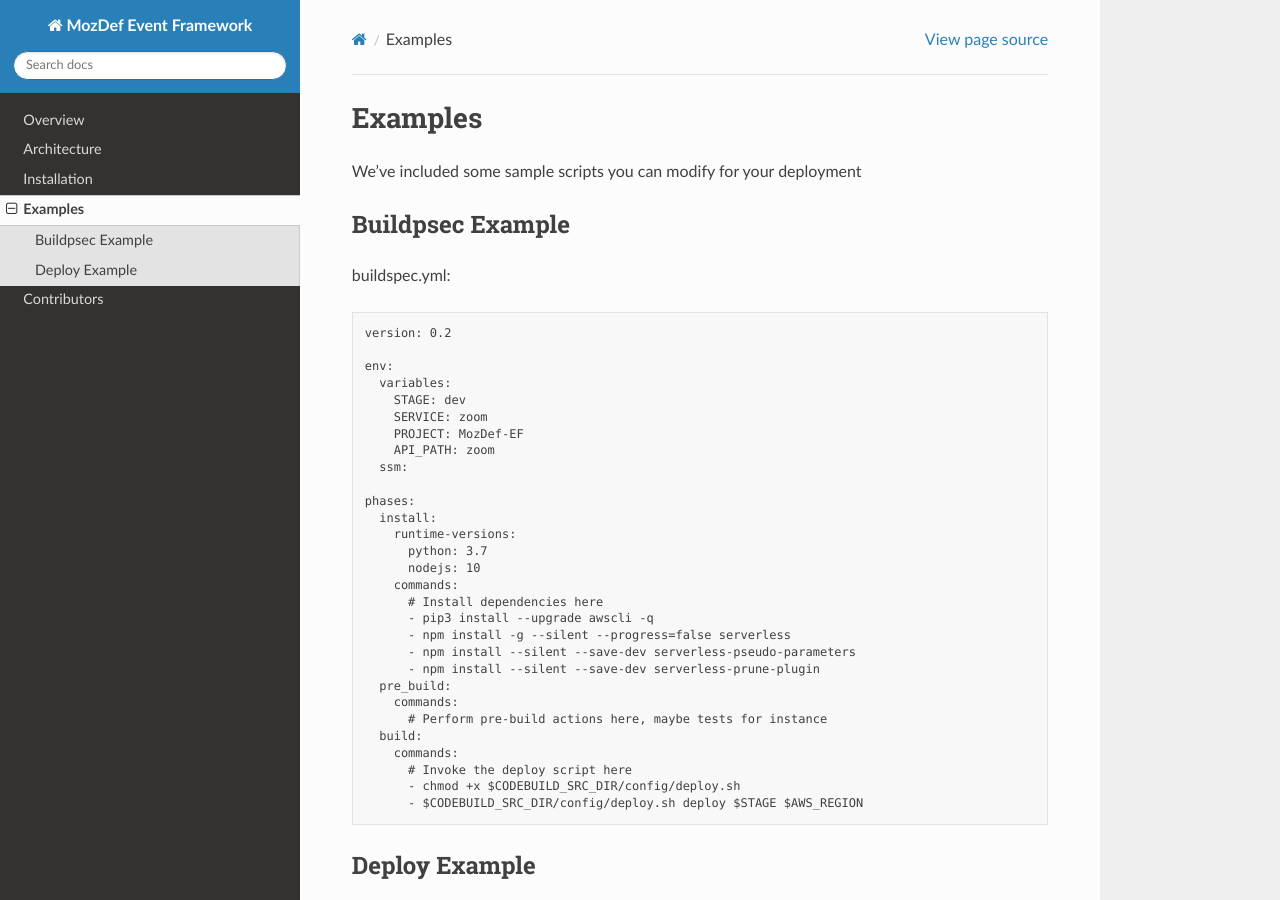
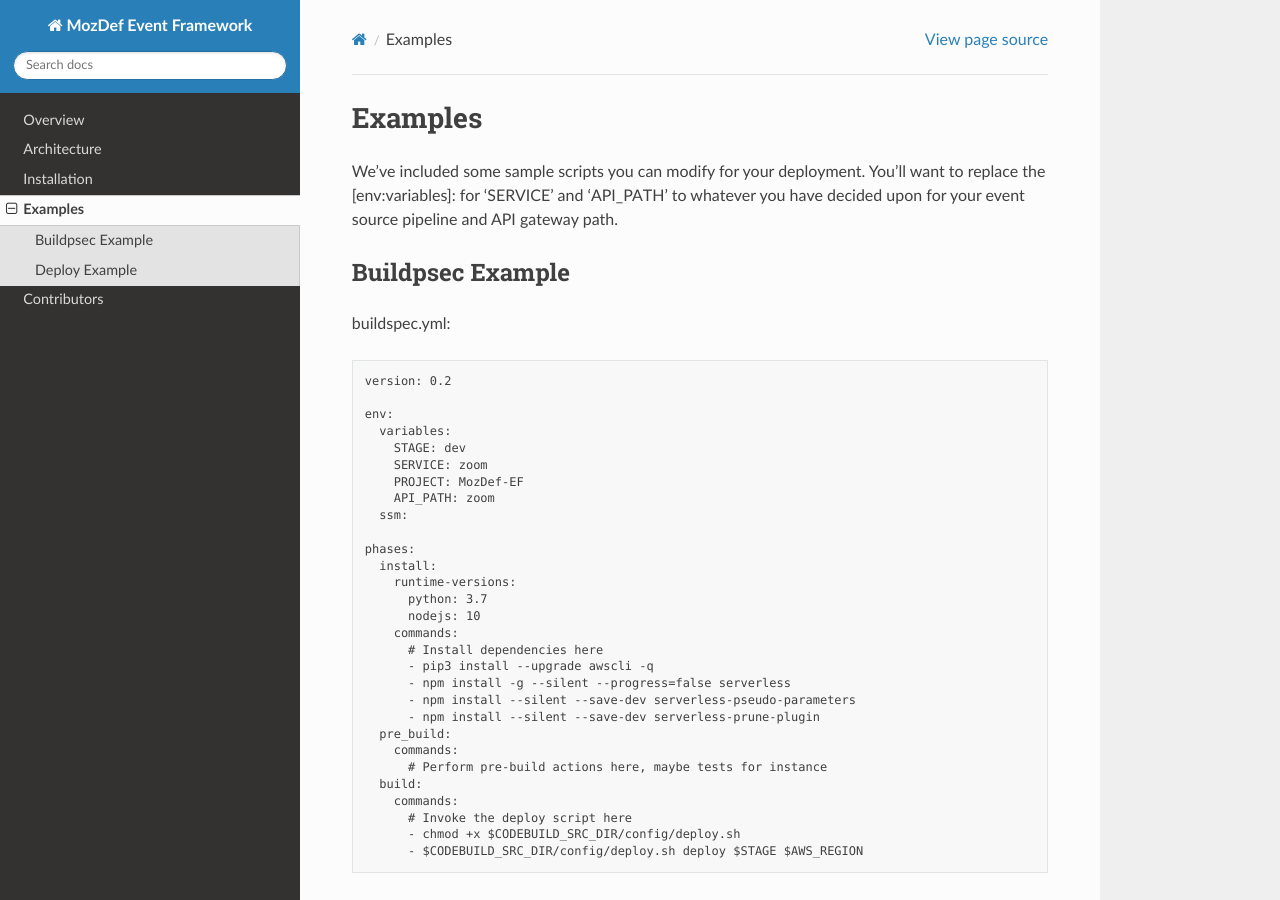
Before and after one commit to mozilla/mozdef-event-framework, a Sphinx documentation site: the page built from docs/source/usage/examples.rst, in a window 1280 px wide and 900 px high. Built offline with Sphinx 7.4.7 and the Read the Docs theme 2.0.0, drawn with Linux system fonts in a browser that asks for light colours; pages that are not in the unit, such as notebooks, are missing from menus.

Commit message:
remove whitespace in installation and add some context to examples

```diff
--- a/docs/source/usage/examples.rst
+++ b/docs/source/usage/examples.rst
@@ -1,7 +1,8 @@
 Examples
 ========
 
-We've  included some sample scripts you can modify for your deployment
+We've  included some sample scripts you can modify for your deployment.
+You'll want to replace the [env:variables]: for 'SERVICE' and 'API_PATH' to whatever you have decided upon for your event source pipeline and API gateway path.
 
 Buildpsec Example
 -----------------
```
Also changed, not shown: docs/source/usage/installation.rst (line endings or trailing spaces).
